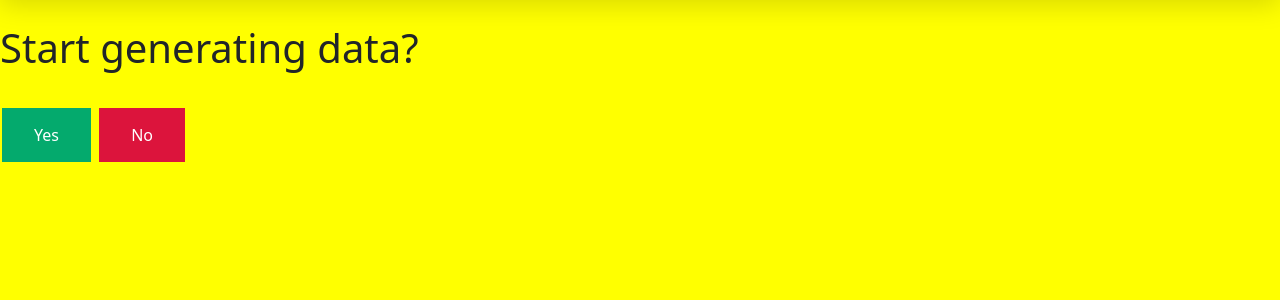
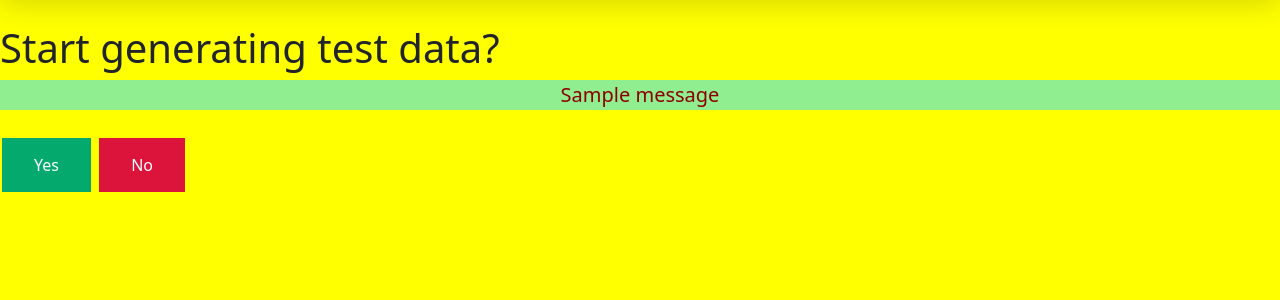
Before and after one commit to vedroidek/flask_, a Flask app: page /sending_data/ in a window 1280 px wide. Shown: the part 101-401 px from the top of the page. Run offline with Flask 3, Linux system fonts and the light colour scheme; tables that the repository leaves empty hold one stand-in row (values such as "Sample post"); one stand-in notice (Sample message) is shown; some libraries are stand-ins or nearby versions.

Commit message:
Added flash messages for test_data

```diff
--- a/app/seeds/routes.py
+++ b/app/seeds/routes.py
@@ -18,7 +18,7 @@ def send_():
                                 email=fk.email())
                     db.session.add(user)
                 db.session.commit()
-                flash('Data sent.', category='message')
+                flash('Data sent.', category='info')
             except db.IntegrityError:
                 return '<h1>FAIL</h1>'
         else:
--- a/app/static/css/main.css
+++ b/app/static/css/main.css
@@ -160,3 +160,10 @@ td {
   margin: 4px 2px;
   cursor: pointer;
 }
+
+.msg_success {
+  background-color: lightgreen;
+  color: darkred;
+  text-align: center;
+  font-size: 20px;
+}
--- a/app/templates/seeds/index.html
+++ b/app/templates/seeds/index.html
@@ -3,9 +3,14 @@
 {% block title %}Data generate{% endblock title %}
 
 {% block content %}
-    <h1>Start generating data?</h1>
-    <form method="post"><br>
-        <input type="submit" class="add-data-yes" name="add-data" value="Yes">
-        <input type="submit" class="add-data-no" name="add-data" value="No"><br>
-    </form>
+    <h1>Start generating test data?</h1>
+    {% with messages = get_flashed_messages() %}
+        {% if  messages %}
+            <div class="msg_success">{{ messages[0] }}</div>
+        {% endif %}
+    {% endwith %}
+            <form method="post"><br>
+                <input type="submit" class="add-data-yes" name="add-data" value="Yes">
+                <input type="submit" class="add-data-no" name="add-data" value="No"><br>
+            </form>
 {% endblock content %}
```
